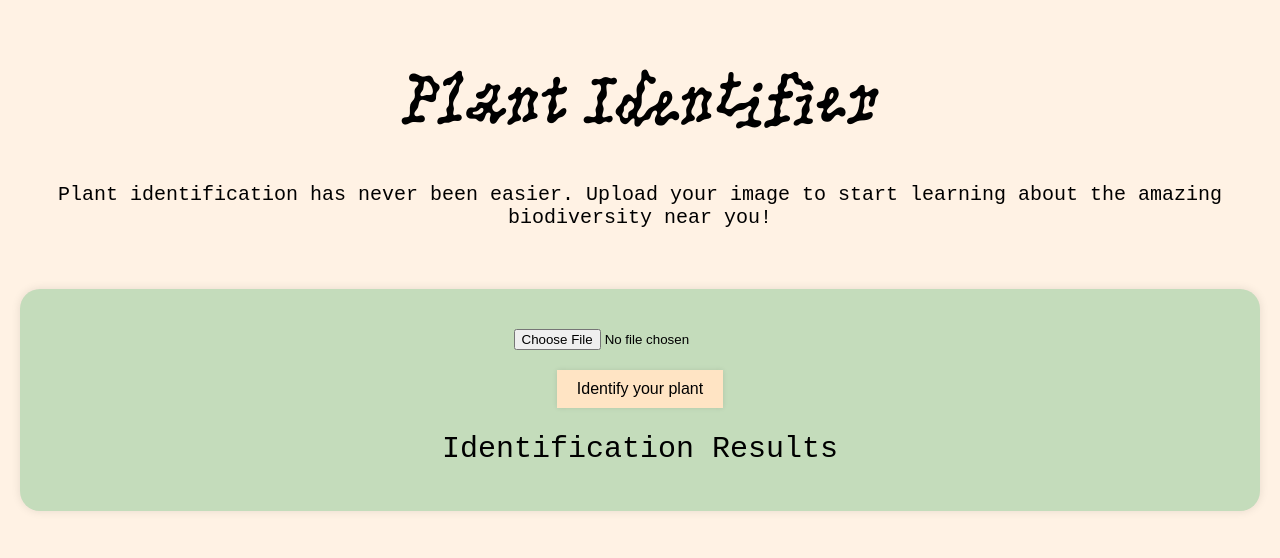
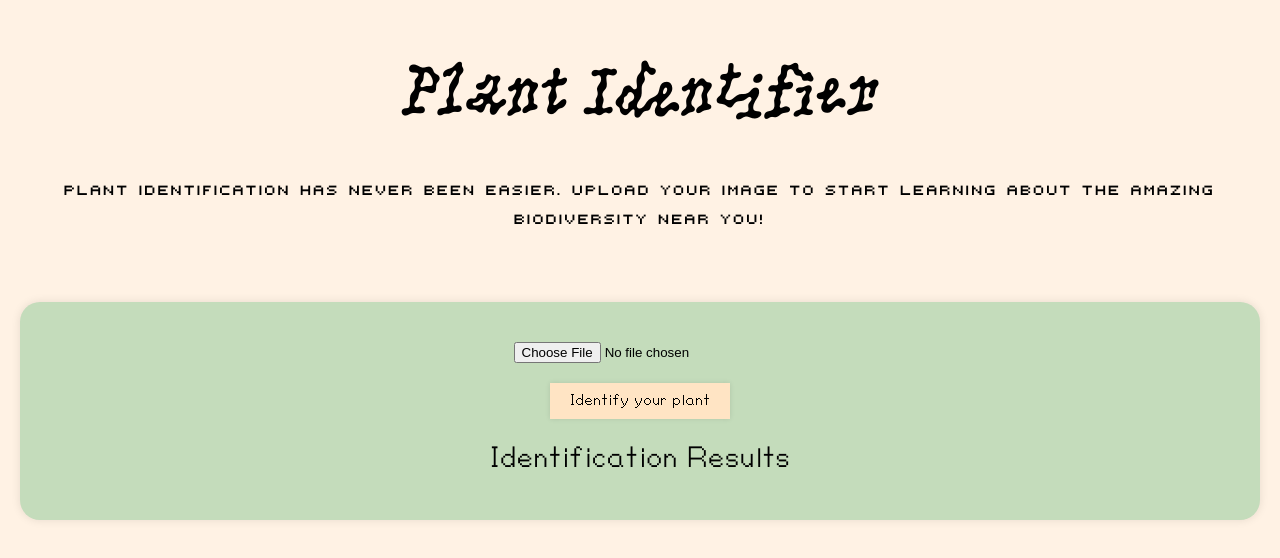
Before and after one commit to adaselcuk/plant-identification, a website: page public/index.html in a window 1280 px wide. Shown: the part 142-700 px from the top of the page. Drawn offline with Linux system fonts and the light colour scheme.

Commit message:
figured out why fonts were not showing up

```diff
--- a/public/styles.css
+++ b/public/styles.css
@@ -7,25 +7,26 @@
 }
 
 @font-face {
-	font-family: 'webfont', sans-serif;
+	font-family: 'Webfont';
 	src: url('fonts/000webfont.ttf') format('truetype');
 	font-weight: normal;
 	font-style: normal;
 }
 
 @font-face {
-	font-family: 'basiic', sans-serif;
+	font-family: 'Basiic';
 	src: url('fonts/basiic.ttf') format('truetype');
 	font-weight: normal;
 	font-style: normal;
 }
 
 @font-face {
-	font-family: 'amiga-topaz', sans-serif;
+	font-family: 'AmigaTopaz';
 	src: url('fonts/amiga-topaz.ttf') format('truetype');
 	font-weight: normal;
 	font-style: normal;
 }
+
 
 @font-face {
 	font-family: 'Vercetti';
@@ -33,6 +34,7 @@
 	font-weight: normal;
 	font-style: normal;
 }
+
 
 @font-face {
 	font-family: 'Picnic';
@@ -44,7 +46,7 @@
 /* Setting open sans for body font */
 body {
 	background-color: #fff2e4;
-	font-family: 'basiic', sans-serif;
+	font-family: 'Basiic';
 	margin: 0;
 	padding: 0;
 	display: flex;
@@ -69,8 +71,8 @@ header h1 {
 }
 
 header p {
-	font-family: 'webfont', monospace;
-	font-size: 20px;
+	font-family: 'Webfont', monospace;
+	font-size: 30px;
 	font-weight: 400;
 }
 
@@ -114,7 +116,7 @@ button {
 	box-shadow: 0 0 5px rgba(0, 0, 0, 0.1);
 	cursor: pointer;
 	font-size: 16px;
-	font-family: 'basiic', sans-serif;
+	font-family: 'Basiic', sans-serif;
 }
 
 button:hover {
@@ -127,7 +129,7 @@ button:hover {
 }
 
 h2 {
-	font-family: 'basiic', monospace;
+	font-family: 'Basiic', monospace;
 	font-size: 30px;
 	font-weight: 400;
 }
```
